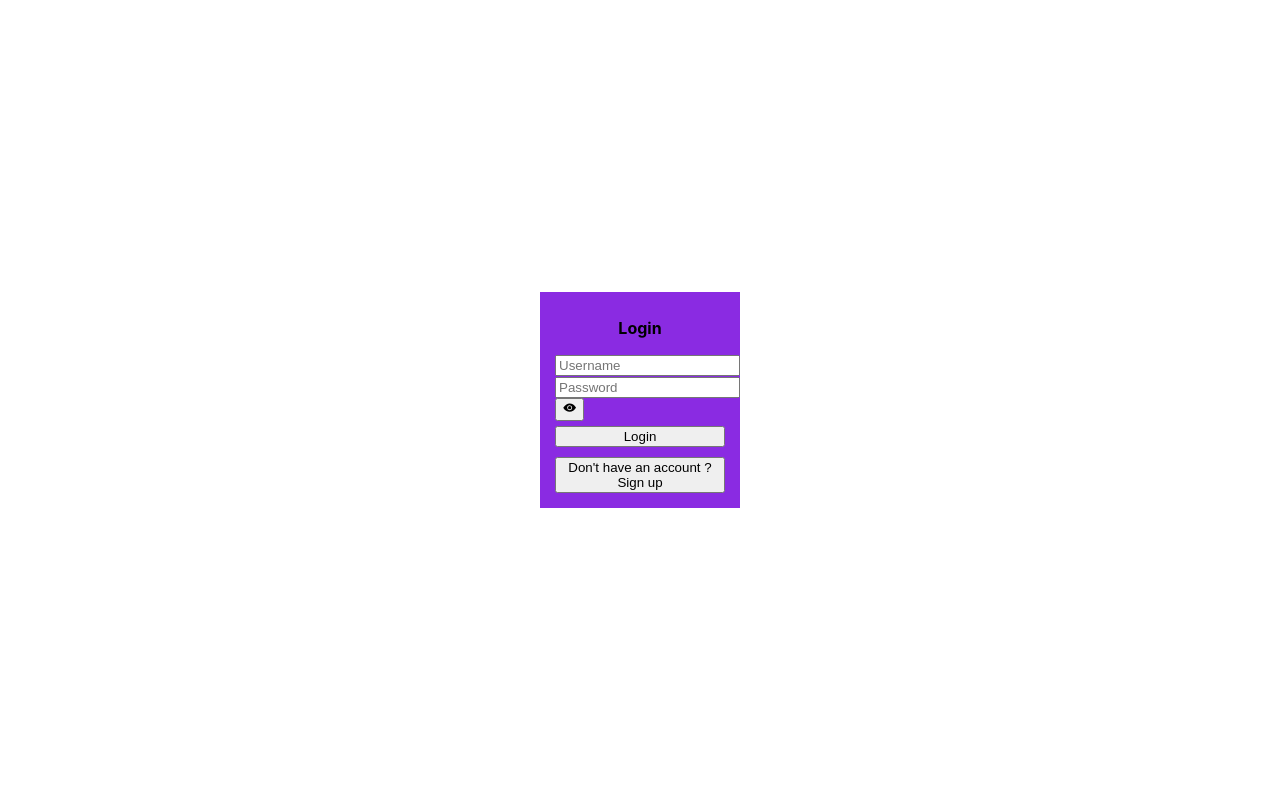
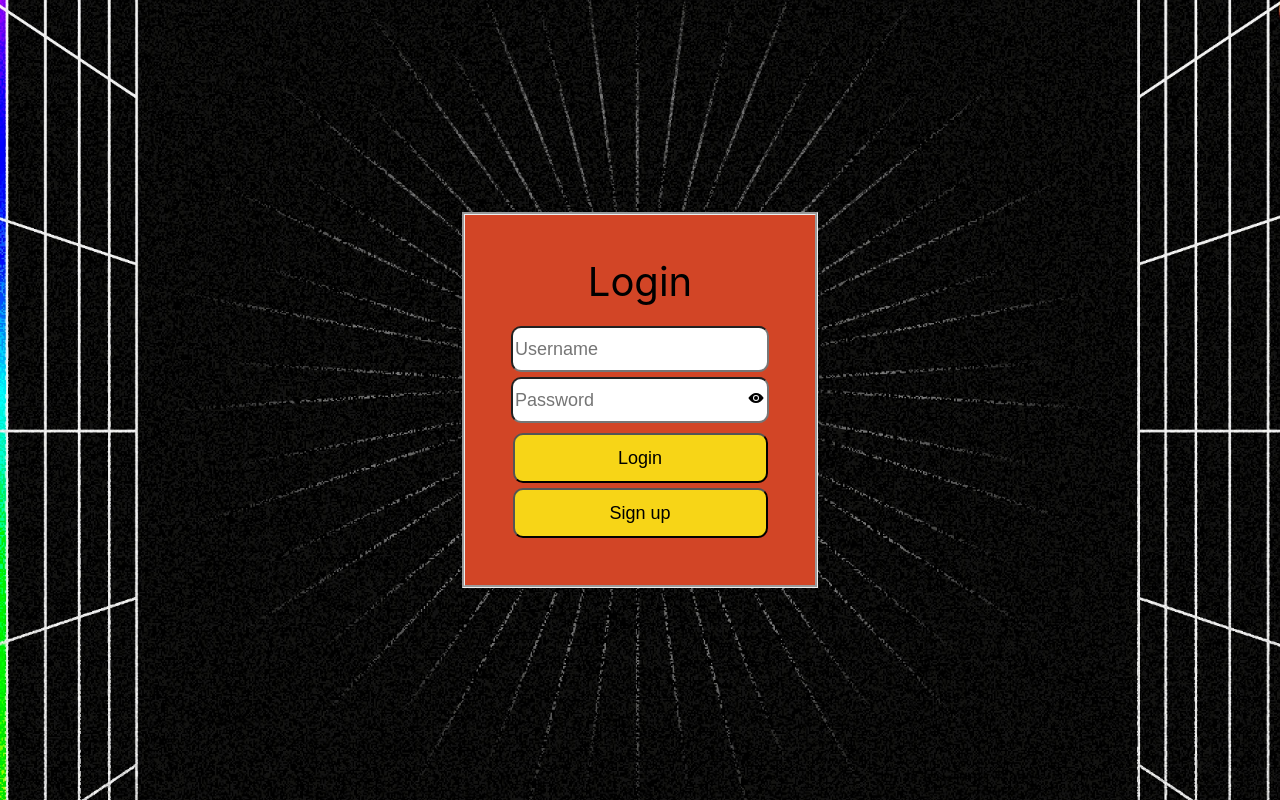
Before and after one commit to RalucaDavid/Chat-Connect, a React (Create React App) app in the folder Frontend/chat-connect/: page / in a window 1280 px wide. Built offline with nearby package versions, Linux system fonts and the light colour scheme.

Commit message:
finish the design of the login part

```diff
--- a/Frontend/chat-connect/src/App.module.css
+++ b/Frontend/chat-connect/src/App.module.css
@@ -1,5 +1,5 @@
 
-.background{
+/* .background{
     background: url('./assets/background.jpg');
     background-size: cover;
     background-position: center;
@@ -9,9 +9,13 @@
     display: flex;
     justify-content: center;
     align-items: center;
-}
+} */
 
 .wrapper{
+    background: url('./assets/background.jpg');
+    background-size: cover;
+    background-position: center;
+    background-repeat: no-repeat;
     width:100%;
     height: 100vh;
     display: flex;
--- a/Frontend/chat-connect/src/components/login-component/login-component.module.css
+++ b/Frontend/chat-connect/src/components/login-component/login-component.module.css
@@ -1,18 +1,69 @@
 
 .loginWrapper{
-    background-color: blueviolet;
+    background-color: #d24526;
     display:flex;
     align-items: center;
     justify-content: center;
     flex-direction: column;
-    padding: 10px; /*100px*/
+    width: 350px;
+    height: 370px;
+    border: 10px;
+    border: groove;
 }
 
-.dimensionStyle{
-    width: 170px;
-    margin: 5px;
+.buttonStyle{
+    width: 255px;
+    margin-bottom: 5px;
+    height: 50px;
+    border-radius: 10px;
+    background-color: #f7d517;
+    font-size: 18px;
+}
+
+.titleStyle{
+   font-size: 40px;
+   padding: 0px;
+   margin: 0px 0px 20px 0px;
+}
+
+.buttonStyle:hover{
+    background-color: #11e568;
+    cursor: pointer;
 }
 
 .inputStyle{
-    width: 170px;
+    width: 250px;
+    height: 40px;
+    font-size: 18px;
+    border-radius: 10px;
 }
+
+.inputPasswordStyle{
+    width: 250px;
+    height: 40px;
+    font-size: 18px;
+    border-radius: 10px;
+}
+
+.passwordIcon{
+    position: absolute;
+    right: 0.3rem;
+    top: 50%;
+    transform: translateY(-50%);
+    cursor: pointer;
+    background: none;
+    border: none;
+    padding: 0;
+    margin: 0;
+    font: inherit;
+    cursor: pointer;
+    color: inherit;
+    text-align: left;
+    z-index: 1;
+}
+
+.passwordWrapper{
+    position: relative;
+    display: inline-block;
+    margin: 5px 0px 10px 0px;
+}
--- a/Frontend/chat-connect/src/components/login-component/login-component.tsx
+++ b/Frontend/chat-connect/src/components/login-component/login-component.tsx
@@ -11,10 +11,10 @@ interface LoginComponentProps {
 const LoginComponent = ({ className, children }: LoginComponentProps) => {
     return (
         <div className={classes.loginWrapper}>
-            <Text fw={700} size="xl">Login</Text>
+            <span className={classes.titleStyle}>Login</span>
             <TextInput
                 placeholder="Username"
-                className={classes.inputStyle}
+                classNames={{input: classes.inputStyle}}
             />
             <PasswordInput
                 placeholder="Password"
@@ -25,10 +25,10 @@ const LoginComponent = ({ className, children }: LoginComponentProps) => {
                         <IoEye />
                     )
                 }
-                className={classes.inputStyle}
+                classNames={{wrapper: classes.passwordWrapper, innerInput: classes.inputPasswordStyle, visibilityToggle: classes.passwordIcon}}
             />
-            <Button className={classes.dimensionStyle}>Login</Button>
-            <Button className={classes.dimensionStyle}>Don't have an account ? Sign up</Button>
+            <Button className={classes.buttonStyle}>Login</Button>
+            <Button className={classes.buttonStyle}>Sign up</Button>
         </div>
     );
 }
```
